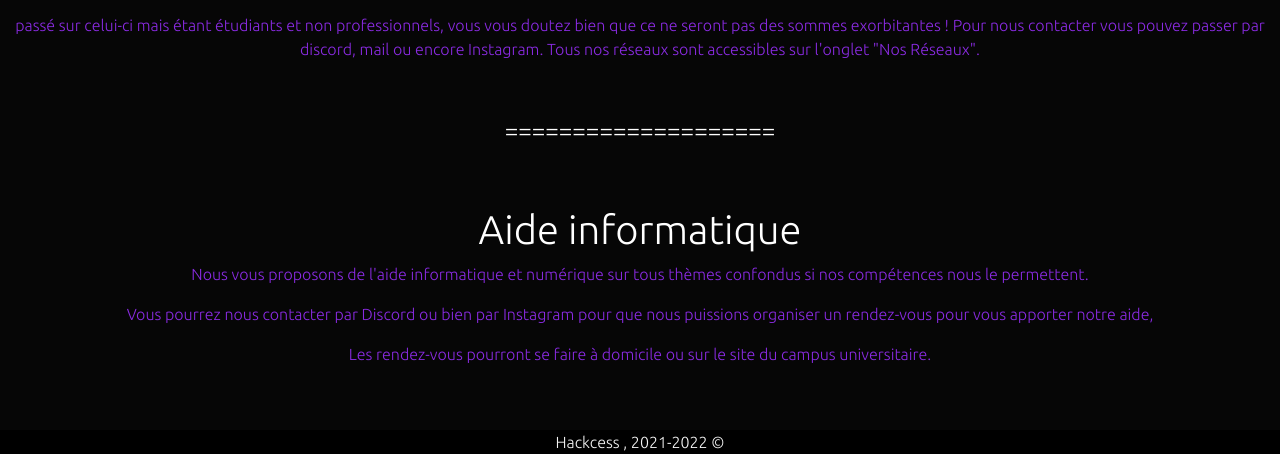
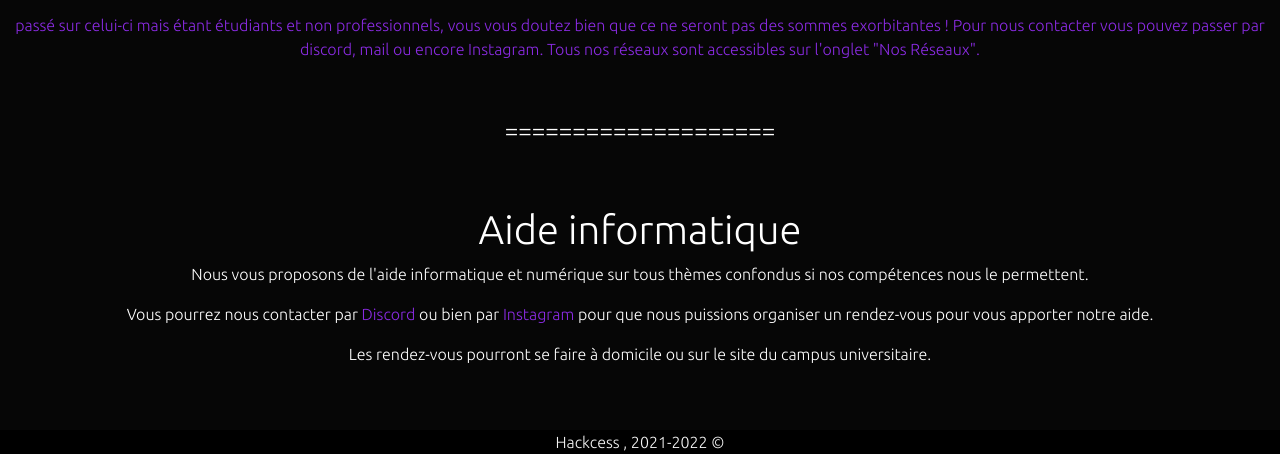
Before and after one commit to cesshack/hackcesswebsite, a plain HTML site: page html/services.html in a window 1280 px wide. Shown: the part 660-1114 px from the top of the page. Drawn offline with nearby package versions, Linux system fonts and the light colour scheme; a script that the page names is missing; a web font is replaced by a local one.

Commit message:
Update services.html

```diff
--- a/html/services.html
+++ b/html/services.html
@@ -105,10 +105,10 @@
 
       <p>&nbsp;</p>
 
-      <div style="list-style-type : none; text-align: center; color: blueviolet;z-index: 1;" class="aide">
+      <div style="list-style-type : none; text-align: center; color: white;z-index: 1;" class="aide">
           <h3>Aide informatique</h3>
           <p>Nous vous proposons de l'aide informatique et numérique sur tous thèmes confondus si nos compétences nous le permettent.</p>
-          <p>Vous pourrez nous contacter par <a style ="text-decoration : none; color : blueviolet;" href="https://discord.io/hackcess">Discord</a> ou bien par <a style ="text-decoration : none; color : blueviolet;" href="https://www.instagram.com/hack_cess/">Instagram</a> pour que nous puissions organiser un rendez-vous pour vous apporter notre aide,</p>
+          <p>Vous pourrez nous contacter par <a style ="text-decoration : none; color : blueviolet;" href="https://discord.io/hackcess">Discord</a> ou bien par <a style ="text-decoration : none; color : blueviolet;" href="https://www.instagram.com/hack_cess/">Instagram</a> pour que nous puissions organiser un rendez-vous pour vous apporter notre aide.</p>
           <p>Les rendez-vous pourront se faire à domicile ou sur le site du campus universitaire.</p>
 
       <br>
```
